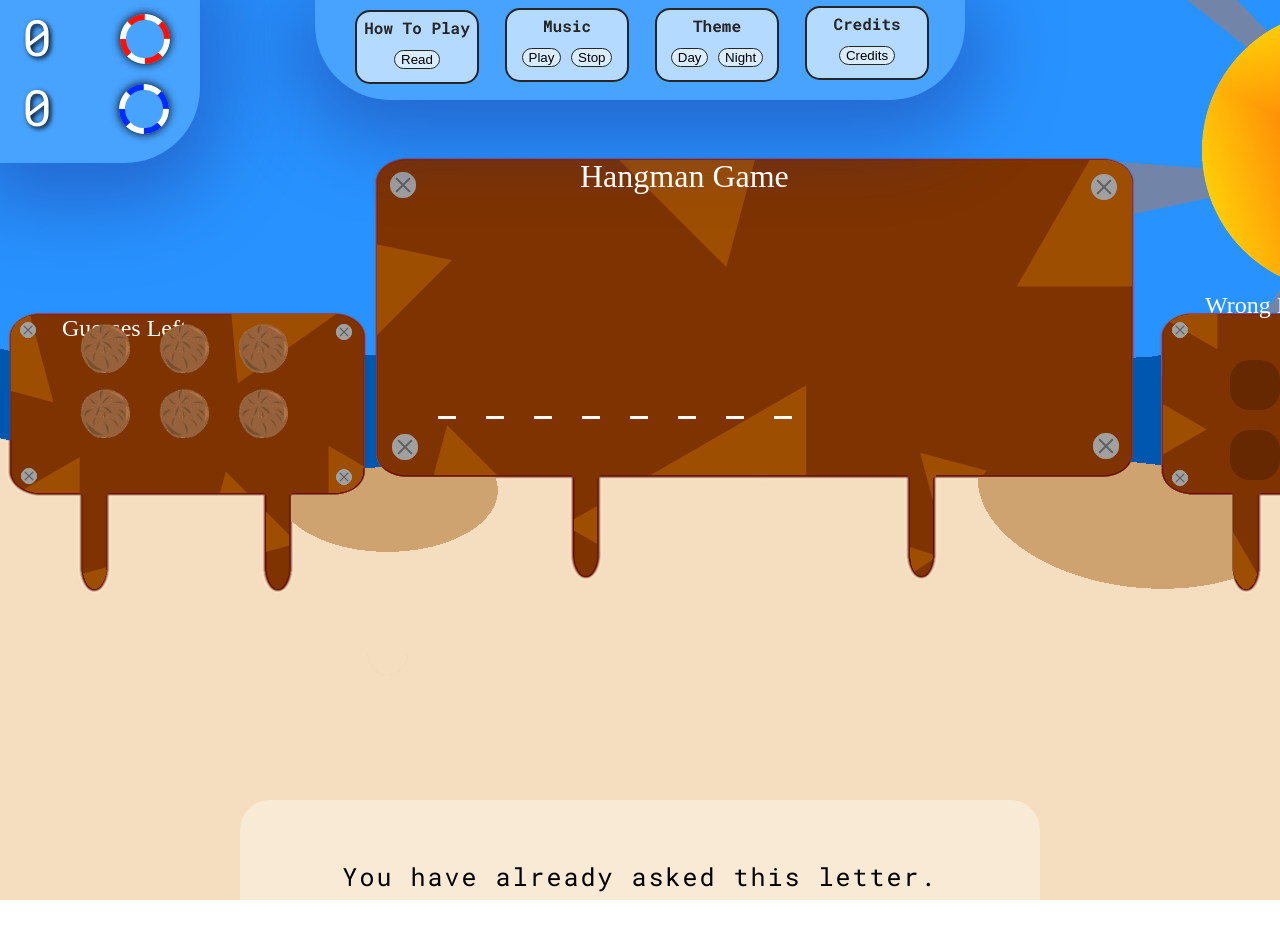
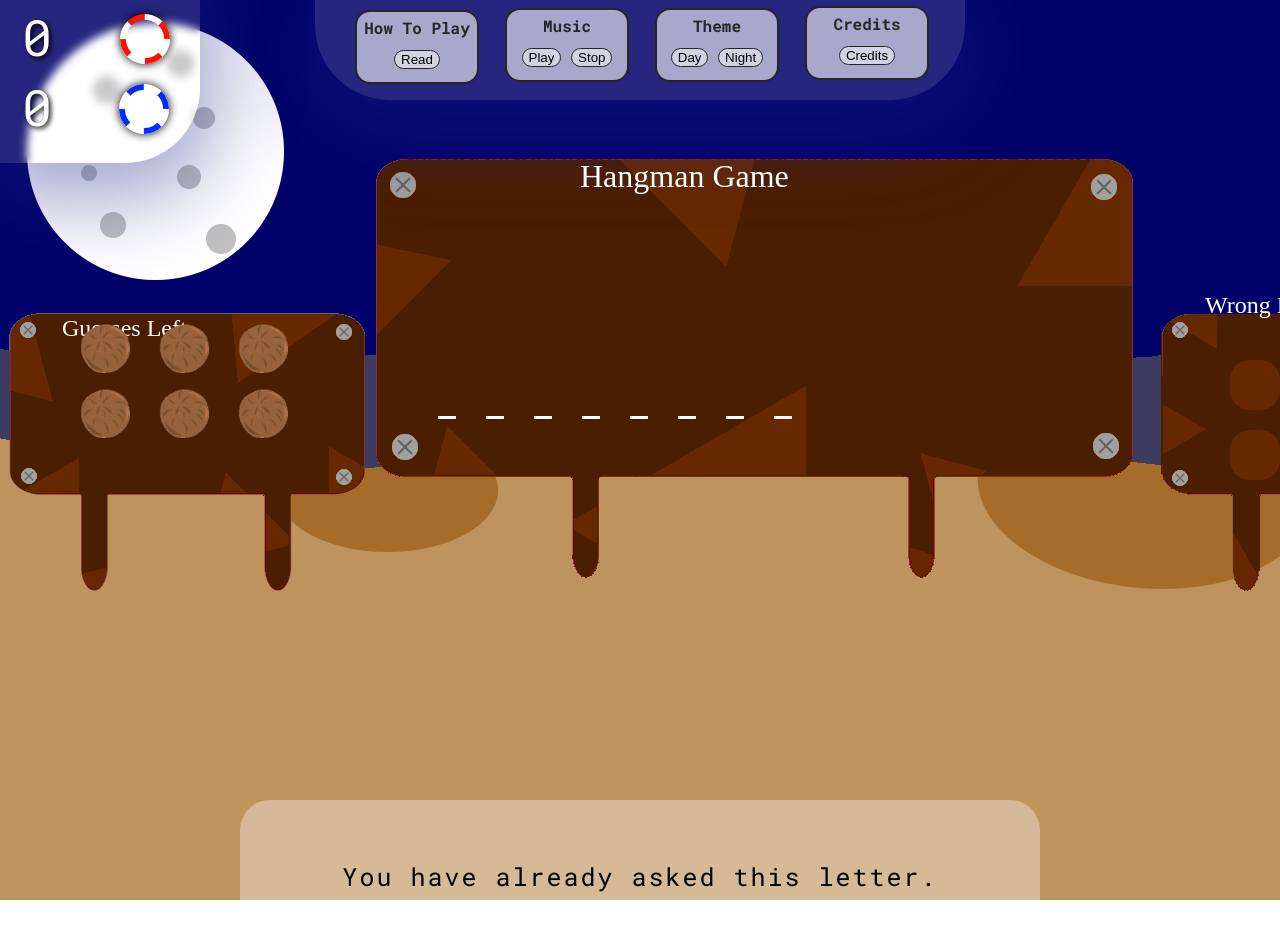
Before and after one commit to celeste-ist-mude/hangman-game, a plain HTML site: page index.html in a window 1280 px wide. Shown: the top 950 px of the page. Drawn offline with Linux system fonts and the light colour scheme; a web font is replaced by a local one.

Commit message:
Update styles.css

```diff
--- a/CSS/styles.css
+++ b/CSS/styles.css
@@ -5,7 +5,7 @@
 
 body {
     background-color: #262626;
-    background: url(/Images/Background_day.png);
+    background: url(/Images/Background_night.png);
     background-repeat: no-repeat;
     width: auto;
     height: auto;
```
